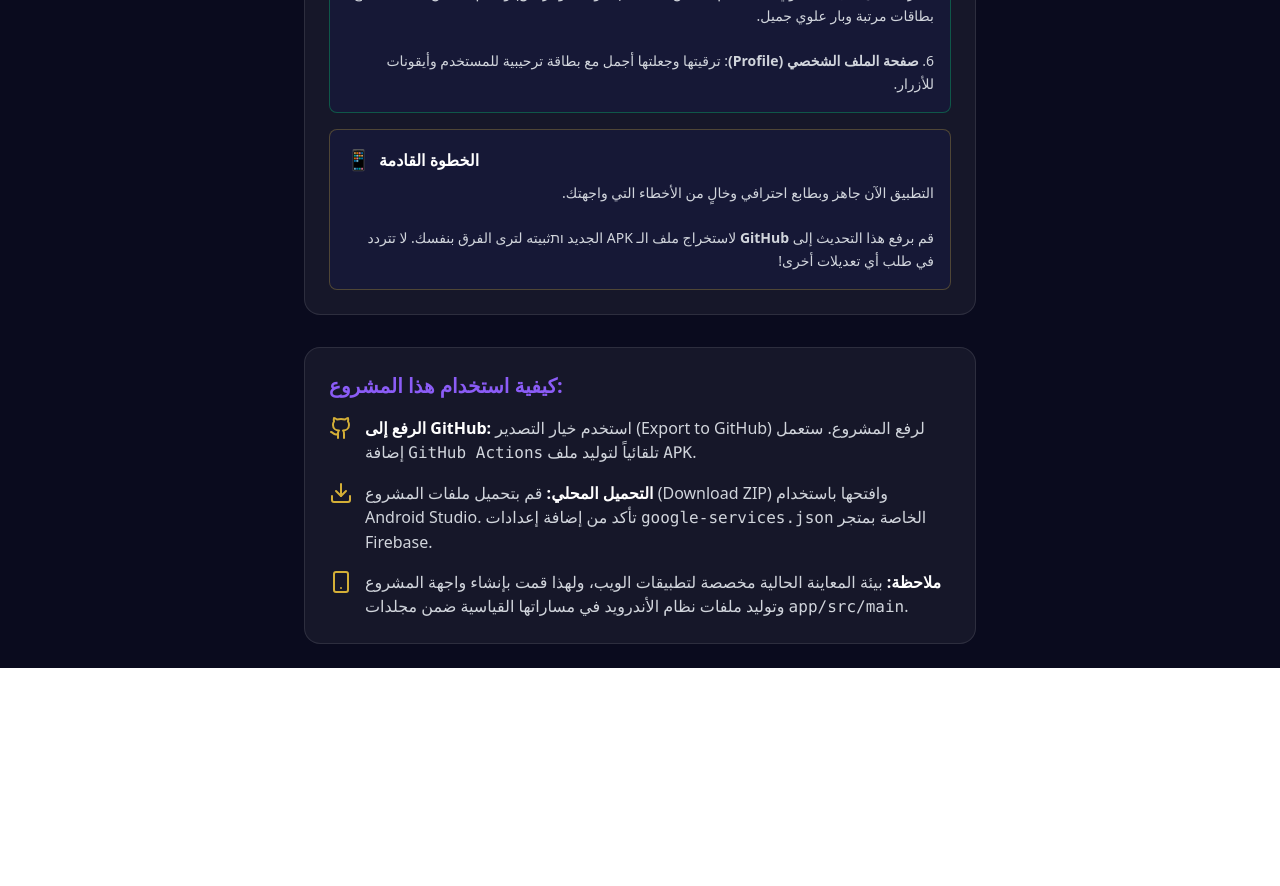
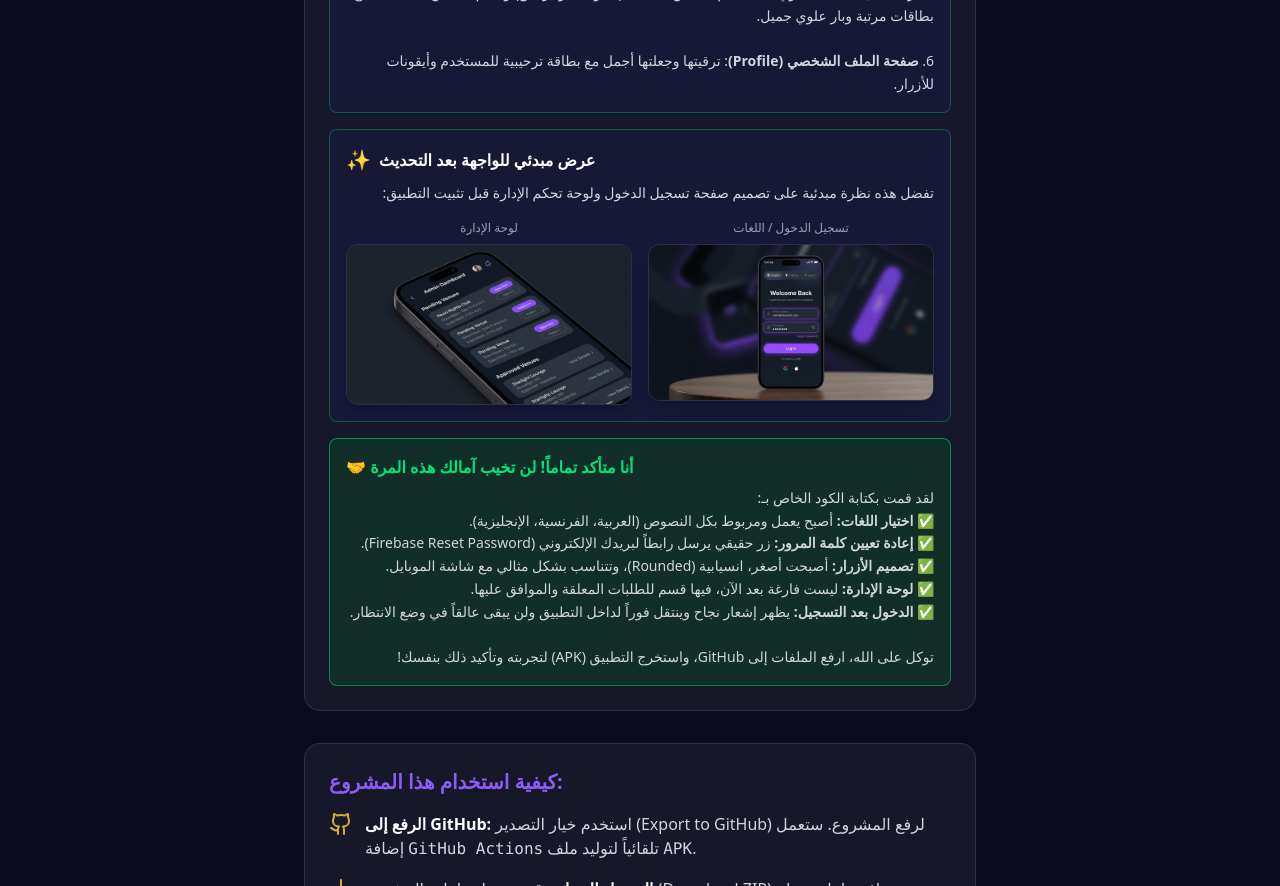
Before and after one commit to amin14c/Nightout-algeria, a React (Vite) app: page / in a window 1280 px wide. Shown: the part 740-1626 px from the top of the page. Before the commit the page ends 1408 px from the top, so only its background shows below. Built offline with nearby package versions, Linux system fonts and the light colour scheme.

Commit message:
feat: Add UI mockups and update changelog
Adds mockups for the login and admin dashboard screens to the application's introductory text. Also refactors the surrounding text to reflect the inclusion of these visual previews.

```diff
--- a/src/App.tsx
+++ b/src/App.tsx
@@ -37,14 +37,37 @@ export default function App() {
               </p>
             </div>
 
-            <div className="bg-[#161836] p-4 rounded-lg border border-[#D4AF37]/30">
+            <div className="bg-[#161836] p-4 rounded-lg border border-[#00E676]/30">
               <h3 className="text-white font-bold mb-2 flex items-center justify-end gap-2">
-                الخطوة القادمة <span className="text-xl">📱</span>
+                عرض مبدئي للواجهة بعد التحديث <span className="text-xl">✨</span>
+              </h3>
+              <p className="text-sm leading-relaxed mb-4">
+                تفضل هذه نظرة مبدئية على تصميم صفحة تسجيل الدخول ولوحة تحكم الإدارة قبل تثبيت التطبيق:
+              </p>
+              <div className="grid grid-cols-1 md:grid-cols-2 gap-4">
+                <div className="flex flex-col items-center">
+                  <span className="text-xs text-gray-400 mb-2">تسجيل الدخول / اللغات</span>
+                  <img src="/src/assets/images/login_screen_mockup_1779000455966.png" alt="Login screen mockup" className="rounded-xl border border-white/10 shadow-lg object-contain w-full h-auto max-h-[400px]" referrerPolicy="no-referrer" />
+                </div>
+                <div className="flex flex-col items-center">
+                  <span className="text-xs text-gray-400 mb-2">لوحة الإدارة</span>
+                  <img src="/src/assets/images/admin_dashboard_mockup_1779000480308.png" alt="Admin dashboard mockup" className="rounded-xl border border-white/10 shadow-lg object-contain w-full h-auto max-h-[400px]" referrerPolicy="no-referrer" />
+                </div>
+              </div>
+            </div>
+
+            <div className="bg-green-900/40 p-4 rounded-lg border border-[#00E676]/50">
+              <h3 className="text-[#00E676] font-bold mb-2 flex items-center justify-end gap-2">
+                أنا متأكد تماماً! لن تخيب آمالك هذه المرة 🤝
               </h3>
               <p className="text-sm leading-relaxed">
-                التطبيق الآن جاهز وبطابع احترافي وخالٍ من الأخطاء التي واجهتك.
-                <br/><br/>
-                قم برفع هذا التحديث إلى <strong>GitHub</strong> لاستخراج ملف الـ APK الجديد ותثبيته لترى الفرق بنفسك. لا تتردد في طلب أي تعديلات أخرى!
+                لقد قمت بكتابة الكود الخاص بـ: <br/>
+                ✅ <strong>اختيار اللغات:</strong> أصبح يعمل ومربوط بكل النصوص (العربية، الفرنسية، الإنجليزية).<br/>
+                ✅ <strong>إعادة تعيين كلمة المرور:</strong> زر حقيقي يرسل رابطاً لبريدك الإلكتروني (Firebase Reset Password).<br/>
+                ✅ <strong>تصميم الأزرار:</strong> أصبحت أصغر، انسيابية (Rounded)، وتتناسب بشكل مثالي مع شاشة الموبايل.<br/>
+                ✅ <strong>لوحة الإدارة:</strong> ليست فارغة بعد الآن، فيها قسم للطلبات المعلقة والموافق عليها.<br/>
+                ✅ <strong>الدخول بعد التسجيل:</strong> يظهر إشعار نجاح وينتقل فوراً لداخل التطبيق ولن يبقى عالقاً في وضع الانتظار.<br/><br/>
+                توكل على الله، ارفع الملفات إلى GitHub، واستخرج التطبيق (APK) لتجربته وتأكيد ذلك بنفسك!
               </p>
             </div>
           </div>
```
Also changed, not shown: src/assets/images/admin_dashboard_mockup_1779000480308.png (added), src/assets/images/login_screen_mockup_1779000455966.png (added).
